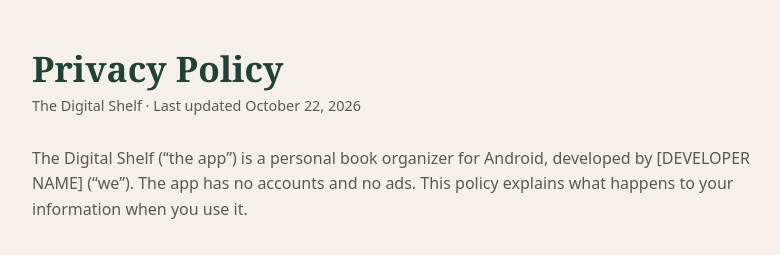
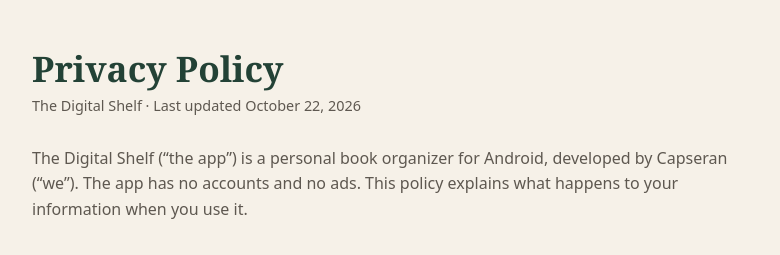
Before and after one commit to hadi96/thedigitalshelf, a plain HTML site: page index.html in a window 1280 px wide. Shown: the top 255 px of the page, without its empty margins (248-1028 px from the left). Drawn offline with Linux system fonts and the light colour scheme.

Commit message:
Update index.html

```diff
--- a/index.html
+++ b/index.html
@@ -30,7 +30,7 @@
   <h1>Privacy Policy</h1>
   <p class="updated">The Digital Shelf · Last updated October 22, 2026</p>
 
-  <p>The Digital Shelf (“the app”) is a personal book organizer for Android, developed by [DEVELOPER NAME] (“we”). The app has no accounts and no ads. This policy explains what happens to your information when you use it.</p>
+  <p>The Digital Shelf (“the app”) is a personal book organizer for Android, developed by Capseran (“we”). The app has no accounts and no ads. This policy explains what happens to your information when you use it.</p>
 
   <h2>Your library stays on your device</h2>
   <p>Your books, shelves, tags, notes, quotes, reading history, loans, goals, wishlist, prices and profile (name and bio) are stored only on your device. We do not run a server and we never receive this data.</p>
```
